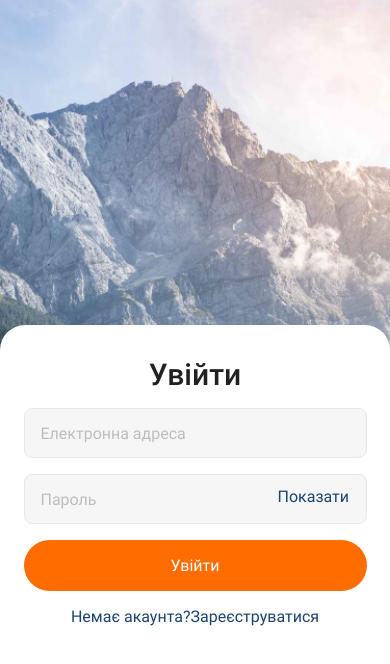
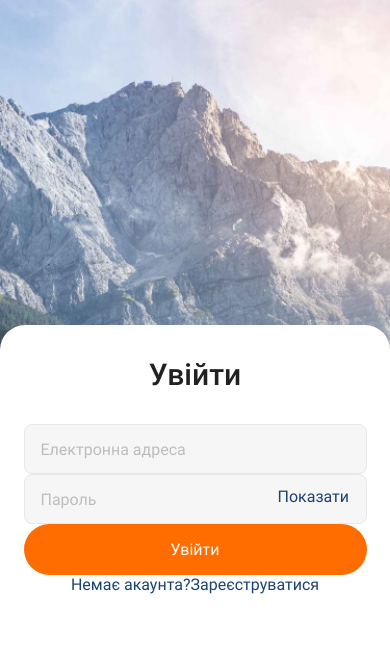
Before and after one commit to Liakhov-Serg/react-native, a React Native app in the folder MayApp/: screen / in a window 390 px wide. Shown: the top 664 px of the page. Built offline with nearby package versions, Linux system fonts and the light colour scheme.

Commit message:
Update LoginScreen.jsx
Update LoginScreen

```diff
--- a/MayApp/Screens/LoginScreen/LoginScreen.jsx
+++ b/MayApp/Screens/LoginScreen/LoginScreen.jsx
@@ -68,7 +68,7 @@ const styles = StyleSheet.create({
     position: "relative",
     flex: 0.6,
     alignItems: "center",
-    gap: 16,
+    // gap: 16,
 
     paddingTop: 32,
     borderTopStartRadius: 25,
@@ -80,7 +80,8 @@ const styles = StyleSheet.create({
   title: {
     fontFamily: "Roboto-Medium",
     fontSize: 30,
-    color: "#212121",
+      color: "#212121",
+    marginBottom: 32,
   },
   input: {
     fontFamily: "Roboto-Regular",
```
